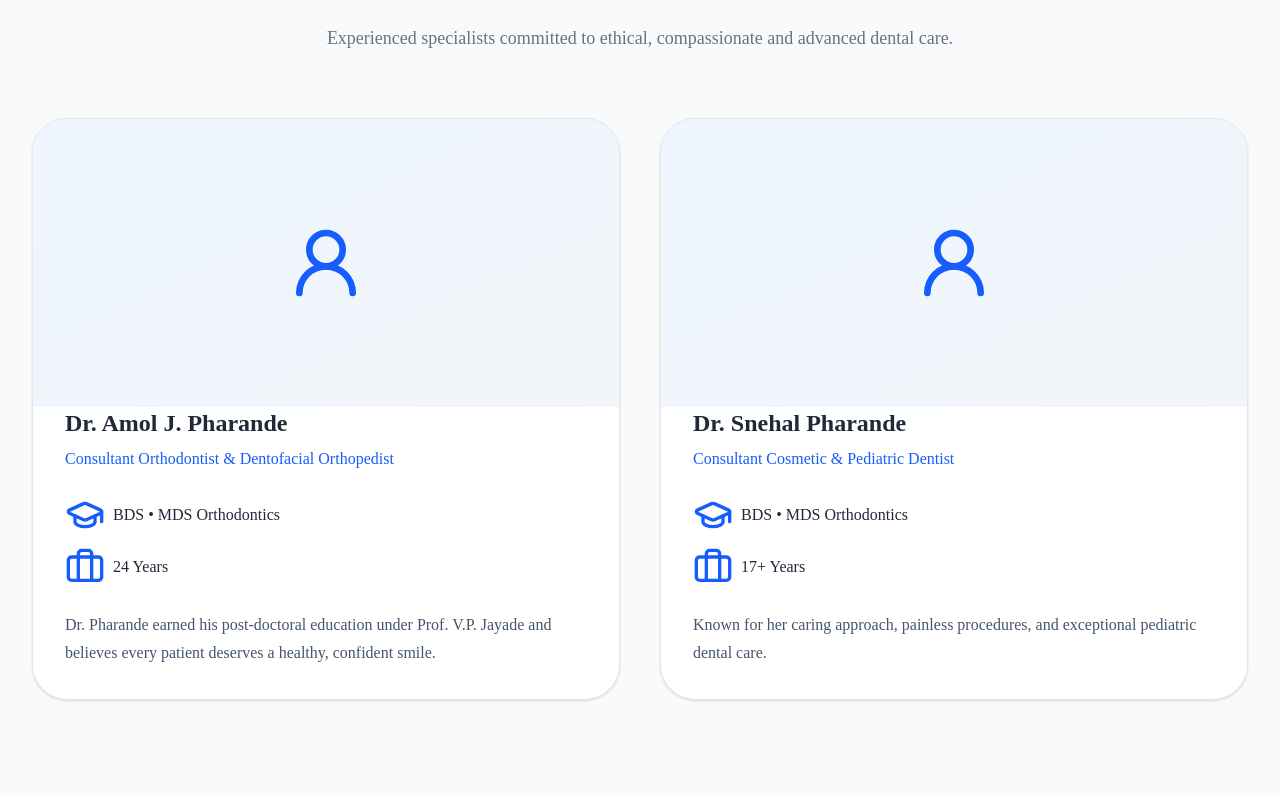
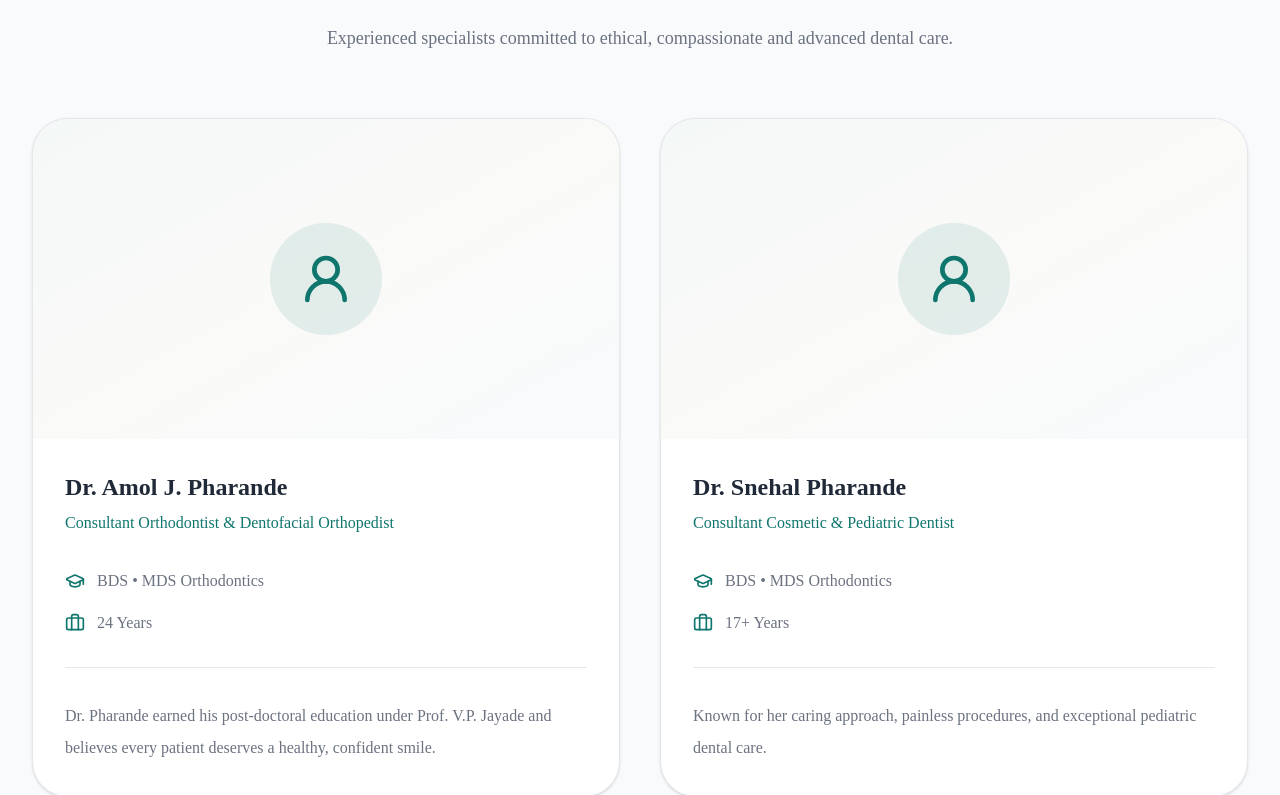
Before and after one commit to Abbaskini01/Dr-Pharande-Orthodontic-Redesign, a Next.js app in the folder web/: page / in a window 1280 px wide. Shown: the part 2705-3500 px from the top of the page. Built offline with nearby package versions, Linux system fonts and the light colour scheme.

Commit message:
feat(ui): redesign profile card component

```diff
--- a/web/src/components/shared/ProfileCard.tsx
+++ b/web/src/components/shared/ProfileCard.tsx
@@ -13,8 +13,6 @@ import {
   Card,
   CardContent,
 } from "./Card";
-
-import { Icon } from "./Icon";
 
 interface ProfileCardProps {
   name: string;
@@ -42,41 +40,45 @@ export function ProfileCard({
         delay,
       }}
     >
-      <Card className="overflow-hidden">
-        <div className="flex h-72 items-center justify-center bg-gradient-to-br from-blue-50 to-slate-100">
-          <UserRound className="h-20 w-20 text-blue-600" />
+      <Card className="group overflow-hidden h-full">
+        <div className="relative flex h-80 items-center justify-center bg-gradient-to-br from-primary/5 via-background to-muted overflow-hidden">
+          <div className="absolute inset-0 bg-gradient-to-t from-primary/5 to-transparent opacity-0 transition-opacity duration-500 group-hover:opacity-100" />
+
+          <div className="flex h-28 w-28 items-center justify-center rounded-full bg-primary/10 transition-all duration-500 group-hover:scale-105 group-hover:bg-primary">
+            <UserRound className="h-14 w-14 text-primary transition-colors duration-500 group-hover:text-white" />
+          </div>
         </div>
 
-        <CardContent>
-          <h3 className="text-2xl font-bold">
+        <CardContent className="flex flex-col p-8">
+          <h3 className="text-2xl font-bold text-foreground transition-colors duration-300 group-hover:text-primary">
             {name}
           </h3>
 
-          <p className="mt-2 font-medium text-blue-600">
+          <p className="mt-2 font-medium text-primary">
             {designation}
           </p>
 
-          <div className="mt-6 flex items-center gap-2">
-            <Icon
-              icon={GraduationCap}
-              className="h-5 w-5"
-            />
+          <div className="mt-8 space-y-4">
+            <div className="flex items-start gap-3">
+              <GraduationCap className="mt-1 h-5 w-5 shrink-0 text-primary" />
 
-            <span>
-              {qualifications.join(" • ")}
-            </span>
+              <span className="leading-7 text-muted-foreground">
+                {qualifications.join(" • ")}
+              </span>
+            </div>
+
+            <div className="flex items-center gap-3">
+              <Briefcase className="h-5 w-5 shrink-0 text-primary" />
+
+              <span className="text-muted-foreground">
+                {experience}
+              </span>
+            </div>
           </div>
 
-          <div className="mt-3 flex items-center gap-2">
-            <Icon
-              icon={Briefcase}
-              className="h-5 w-5"
-            />
+          <div className="mt-8 h-px bg-border" />
 
-            <span>{experience}</span>
-          </div>
-
-          <p className="mt-6 leading-7 text-slate-600">
+          <p className="mt-8 flex-1 leading-8 text-muted-foreground">
             {biography}
           </p>
         </CardContent>
```
